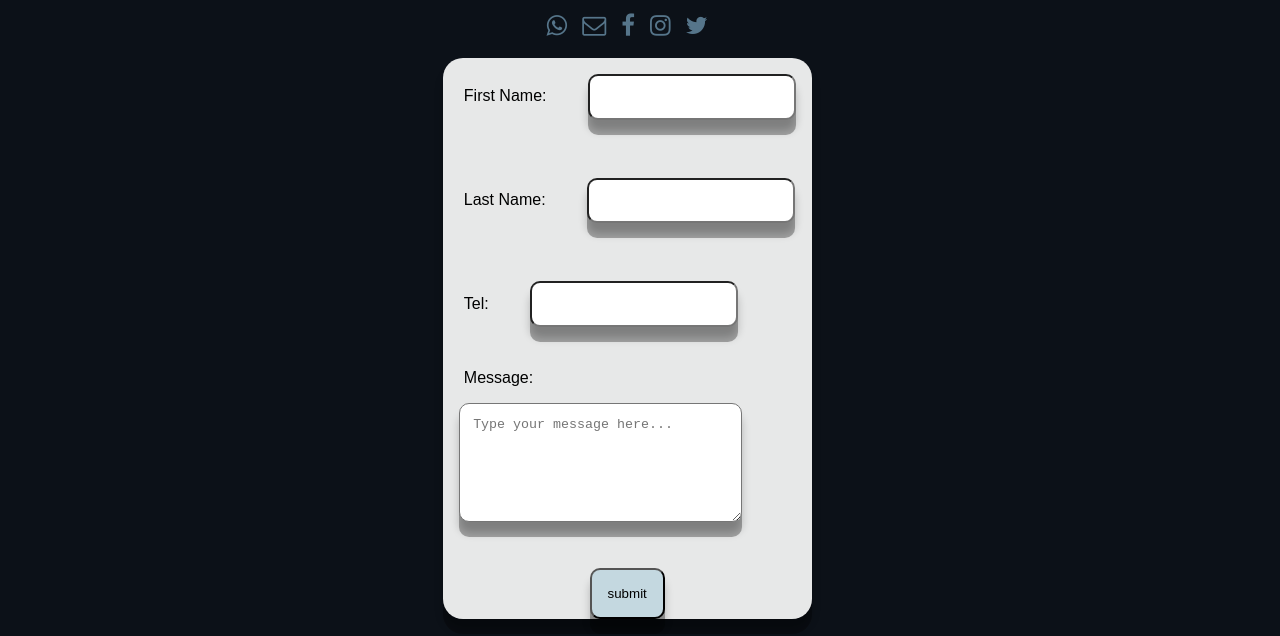
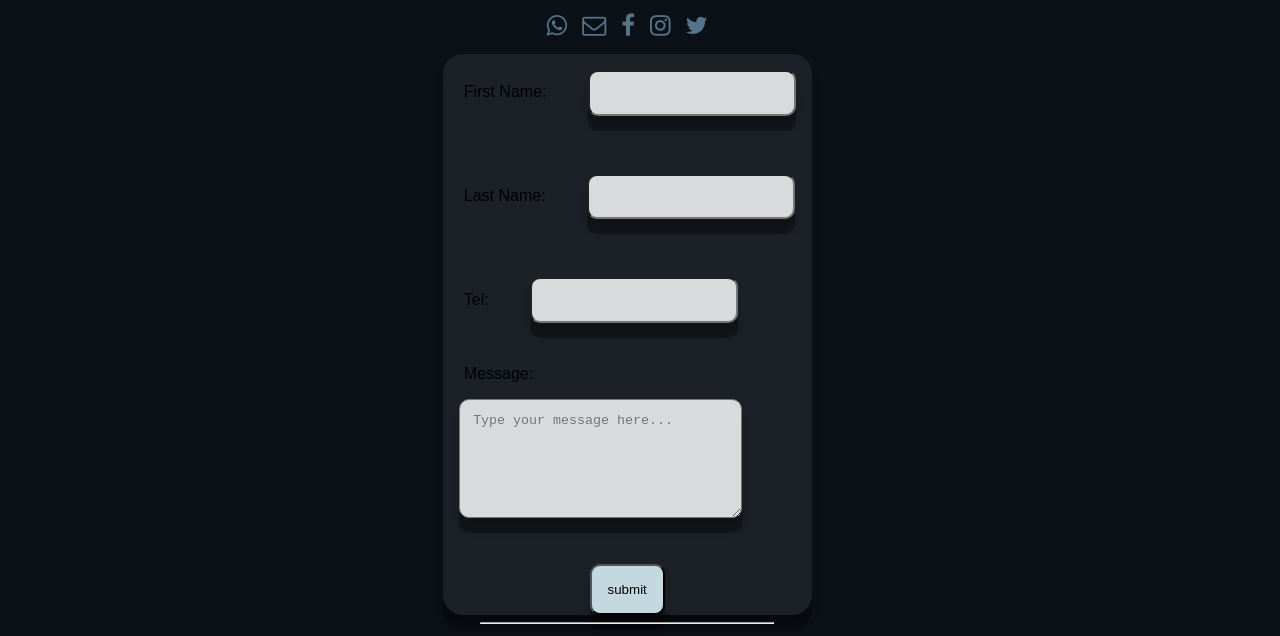
Before and after one commit to Liam-web-solution/liamwebsolutions, a plain HTML site: page contact.html in a window 1280 px wide. Shown: the part 237-873 px from the top of the page. Drawn offline with Linux system fonts and the light colour scheme; files whose address does not match are found by name.

Commit message:
Update contact.css

```diff
--- a/styles/contact.css
+++ b/styles/contact.css
@@ -114,14 +114,21 @@ h1{
 
 }
 
+.main{
+    width:80%;
+    align-items:center;
+    margin:10px auto;
+}
+
 .container{
-    margin: 20px;
+min-width:300px;
+max-width:500px
 align-self: center;
 justify-self: center;
-background-color: rgba(255, 255, 255, 0.9);
 color:black;
 border-radius: 20px;
 box-shadow: 0px 15px 0px rgba(0,0,0,0.3), 0px 11px 8px 0px rgba(0,0,0,0.22);
+background-color: #edf2fa11;
 
 }
 
@@ -131,10 +138,13 @@ label{
 }
 
 input, textarea{
+    color: black;
     padding: 1em;
     margin:1rem;
     border-radius: 10px;
     box-shadow: 0px 15px 0px rgba(0,0,0,0.3), 0px 11px 8px 0px rgba(0,0,0,0.22);
+    background-color:rgba(250, 250, 250, 0.855);
+
 }
 
 button{
@@ -152,7 +162,7 @@ button{
 }
 
 span{
-    color: rgb(240, 131, 131);
+    color: red;
     bottom: 30px;
     left: 50px;
     display: flex;
@@ -166,7 +176,7 @@ span{
     align-self: center;
     justify-self: center;
     color: blue;
-    font-family:Verdana, Geneva, Tahoma, sans-serif;
+     font-family:Arial, Helvetica, sans-serif;
     font-size: 15px;
 }
 
```
